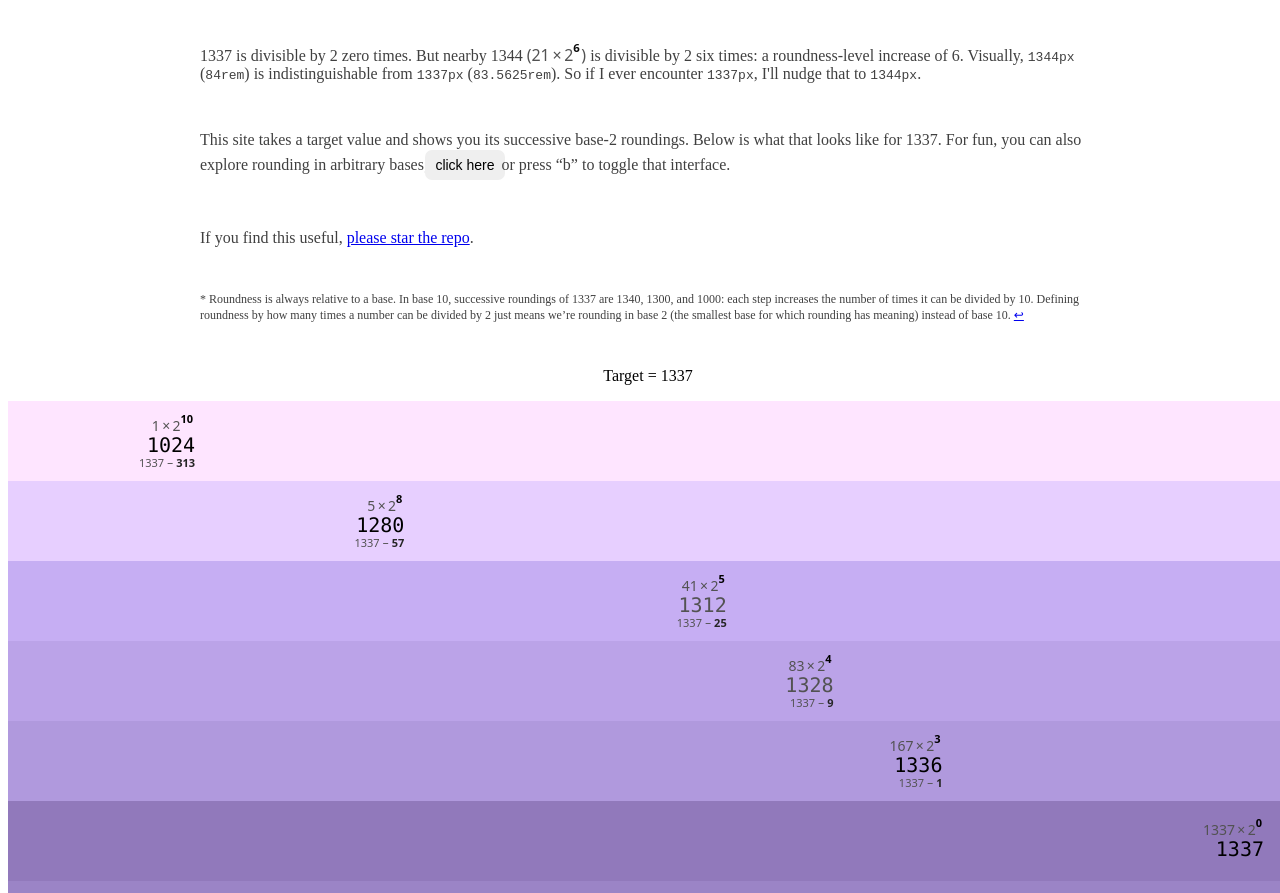
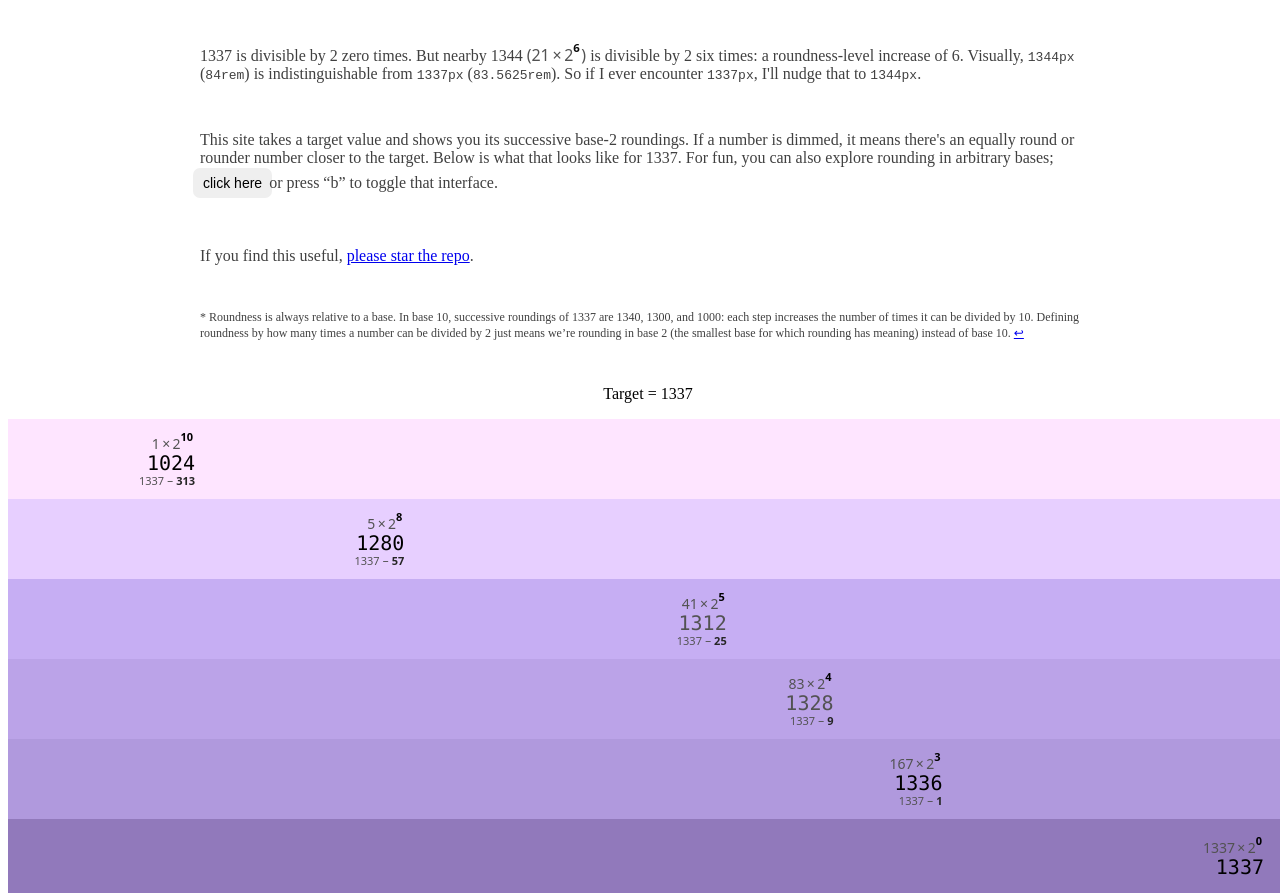
Before and after one commit to jfrancos/objectivelyround, a Svelte app: page / in a window 1280 px wide. Shown: the part 920-1813 px from the top of the page. Built offline with nearby package versions, Linux system fonts and the light colour scheme.

Commit message:
text-wip

```diff
--- a/src/App.svelte
+++ b/src/App.svelte
@@ -253,8 +253,9 @@
 
       <p>
         This site takes a target value and shows you its successive base-2
-        roundings. Below is what that looks like for 1337. For fun, you can also
-        explore rounding in arbitrary bases;
+        roundings. If a number is dimmed, it means there's an equally round or
+        rounder number closer to the target. Below is what that looks like for
+        1337. For fun, you can also explore rounding in arbitrary bases;
         <Button
           variant="link"
           class="-mx-2"
```
